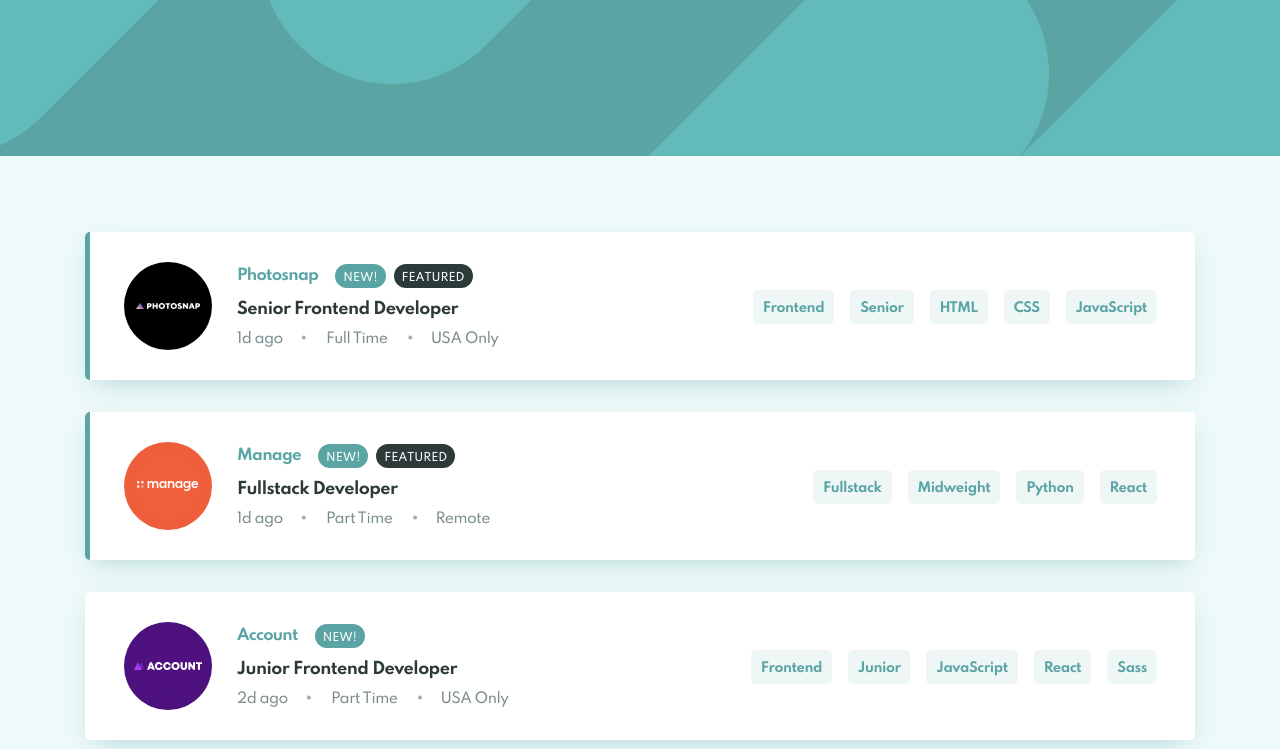
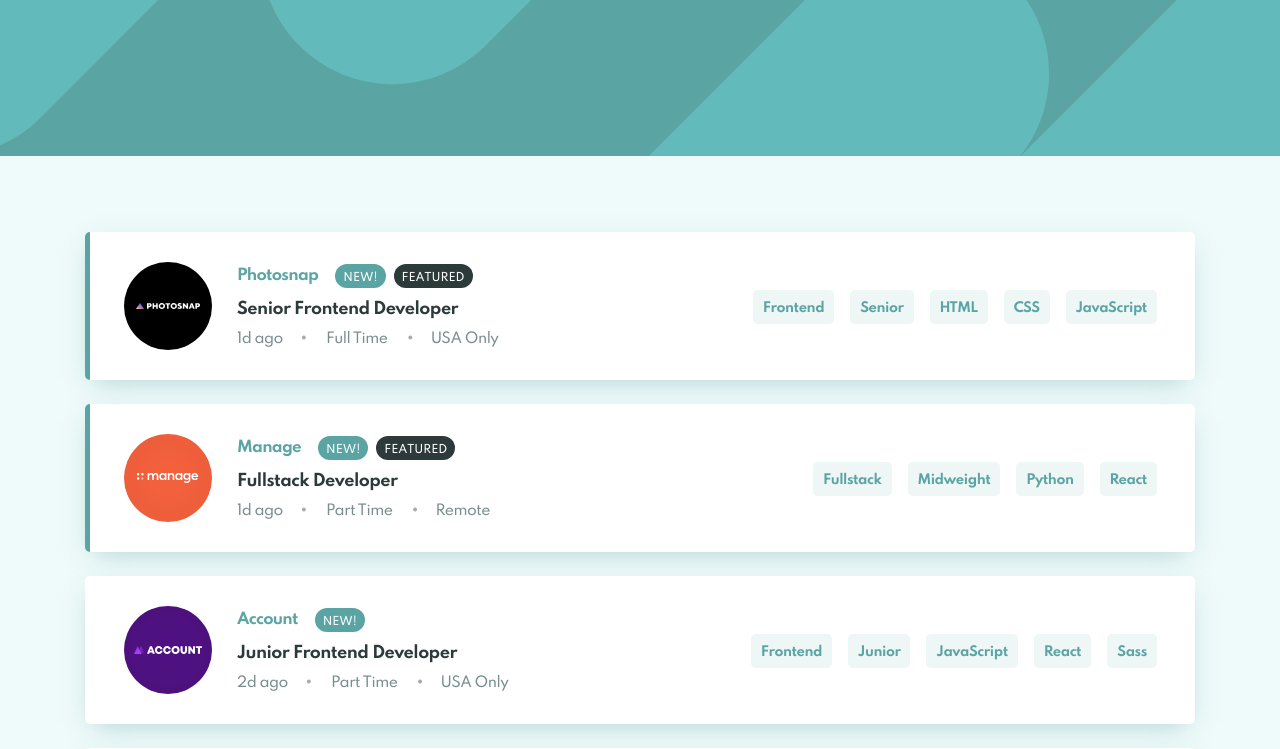
Before and after one commit to fayax555/job-listings, a Next.js app: page / in a window 1280 px wide. Shown: the top 749 px of the page. Built offline with nearby package versions, Linux system fonts and the light colour scheme.

Commit message:
update style

```diff
--- a/styles/Card.module.scss
+++ b/styles/Card.module.scss
@@ -108,6 +108,7 @@
     align-items: center;
     justify-content: space-between;
     padding: 18px 34px;
+    margin-top: 32px;
 
     h2,
     .first,
@@ -118,6 +119,10 @@
 
     h2 {
       transform: translateY(6px);
+    }
+
+    &:not(:first-child) {
+      margin-top: 24px;
     }
   }
 
```
